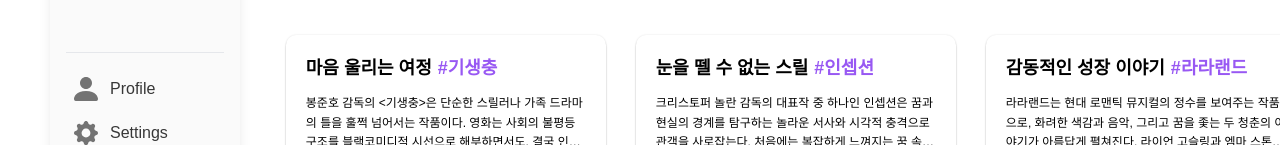
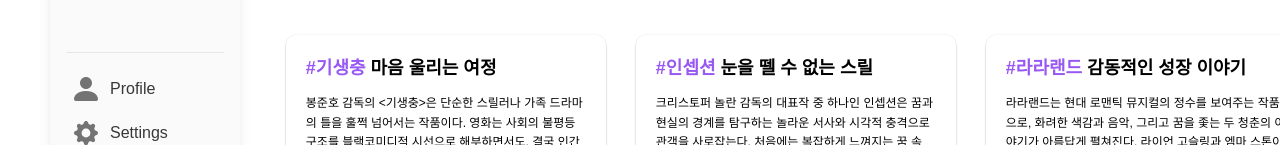
Before and after one commit to peachPetal/FE7_project_movieclub, a React (Vite) app: page / in a window 1280 px wide. Shown: the part 753-898 px from the top of the page. Built offline with nearby package versions, Linux system fonts and the light colour scheme; a web font is replaced by a local one.

Commit message:
🎨 리뷰 아이템 타이틀 한줄로만 보이게

```diff
--- a/src/components/reviews/ReviewItem.tsx
+++ b/src/components/reviews/ReviewItem.tsx
@@ -51,12 +51,10 @@
 
           <div className="review-data p-5 h-[227px] flex flex-col justify-between">
             <div className="review-post">
-              {" "}
-              <p className="review-title font-bold mb-3 text-[18px]">
-                {title}
-                <span className="review-movie text-main ml-1.5">#{movie}</span>
+              <p className="review-title font-bold mb-3 text-[18px] truncate">
+                <span className="review-movie text-main">#{movie}</span> {title}
               </p>
-              <p className="review-content text-xs mb-3 line-clamp-3 leading-relaxed">
+              <p className="review-content text-xs mb-3 line-clamp-4 leading-relaxed">
                 {content}
               </p>
               <p className="review-created-info text-xs text-text-sub mb-4">
```
